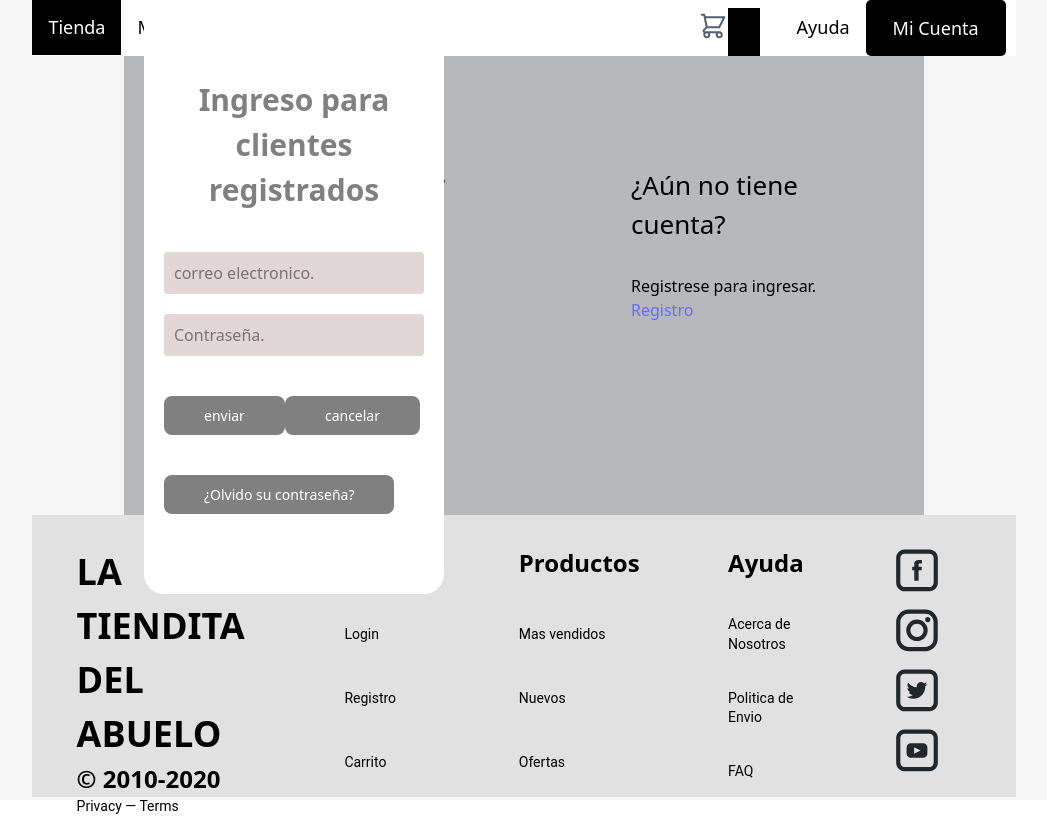
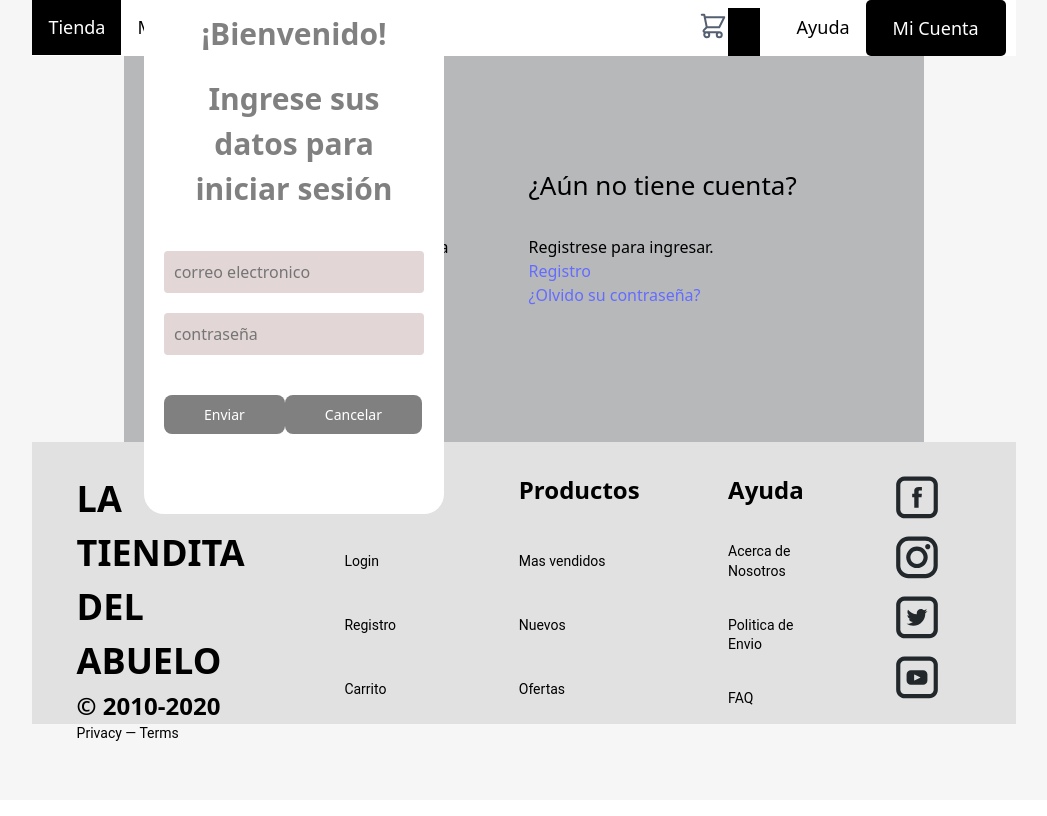
Before and after one commit to RodrigoAGA/Proyecto-PW, a React (Vite) app: page /Formulario in a window 1280 px wide. Shown: the whole page, without its empty margins (116-1163 px from the left). Built offline with nearby package versions, Linux system fonts and the light colour scheme.

Commit message:
Update Formulario.jsx

```diff
--- a/src/components/Formulario.jsx
+++ b/src/components/Formulario.jsx
@@ -3,45 +3,76 @@ import Pie from './Pie';
 import Cabecera from './Cabecera';
 import './Parte1.css';
 
-
 const Formulario = () => {
-    const [state, setState] = useState({
-        contenedor_login_registro: "10px",
-        formulario_login: true,
-        formulario_registro: false,
-        formulario_recuperar_contraseña: false,
-        caja_trasera_login: "0",
-        caja_trasera_registro: "1",
+  const [formData, setFormData] = useState({
+    email: '',
+    password: ''
   });
 
+  const handleChange = (e) => {
+    setFormData({ ...formData, [e.target.name]: e.target.value });
+  };
+
+  const handleSubmit = async (e) => {
+    e.preventDefault();
+    try {
+      const res = await fetch('http://localhost:5000/api/auth/login', {
+        method: 'POST',
+        headers: {
+          'Content-Type': 'application/json',
+        },
+        body: JSON.stringify(formData),
+      });
+
+      const data = await res.json();
+      console.log("bienvenido"); // Aquí puedes manejar la respuesta del servidor
+    } catch (err) {
+      console.error(err);
+    }
+  };
+
   return (
-        <><><Cabecera></Cabecera>
+    <>
+      <Cabecera />
       <div className="contenedor-todo">
-                {/* Cajas */}
         <div className="caja-trasera">
           <div className="caja-trasera-login">
-                        <h3>¿Ya tiene una cuenta?</h3>
-                        <p>Iniciar sesión para ingresar.</p>
+            <h3>¿Ya tiene una c     </h3>
+            <p>Iniciar sesión para ingresa  </p>
             <button id="btn-iniciar-sesion" >Iniciar Sesión</button>
-                        <button id="btn-Recuperar-contraseña" href="./Recuperar">¿Olvido su contraseña?</button>
+            <a href="./Recuperar">¿</a>
           </div>
-
           <div className="caja-trasera-registro">
             <h3>¿Aún no tiene cuenta?</h3>
             <p>Registrese para ingresar.</p>
             <a href="./Registro">Registro</a>
+            <br />
+            <a href="./Recuperar">¿Olvido su contraseña?</a>
           </div>
         </div>
 
-                {/* Formularios */}
         <div className="contenedor-login-registro">
-                    <form action="" id="formulariologin" className="formulario-login">
-                        <h2>Ingreso para clientes registrados</h2>
-                        <input type="email" placeholder="correo electronico." />
-                        <input type="password" placeholder="Contraseña." />
-                        <button type="submit" id="enviar">enviar</button>
-                        <button type="reset" id="cancelar">cancelar</button>
-                        <button id="btn-Recuperar-contraseña">¿Olvido su contraseña?</button>
+          <form onSubmit={handleSubmit} className="formulario-login">
+            <h2>¡Bienvenido!</h2>
+            <h2>Ingrese sus datos para iniciar sesión</h2>
+            <input
+              type="email"
+              name="email"
+              placeholder="correo electronico"
+              value={formData.email}
+              onChange={handleChange}
+              required
+            />
+            <input
+              type="password"
+              name="password"
+              placeholder="contraseña"
+              value={formData.password}
+              onChange={handleChange}
+              required
+            />
+            <button type="submit" id="enviar">Enviar</button>
+            <button type="reset" id="cancelar">Cancelar</button>
           </form>
 
           <form action="" id="formularioregistro" className="formulario-registro">
@@ -54,7 +85,9 @@ const Formulario = () => {
             <button type="reset" id="cancelar">cancelar</button>
           </form>
         </div>
-            </div></><Pie /></>
+      </div>
+      <Pie />
+    </>
   );
 };
 
```
Lines whose indentation alone changed are shown as unchanged.
